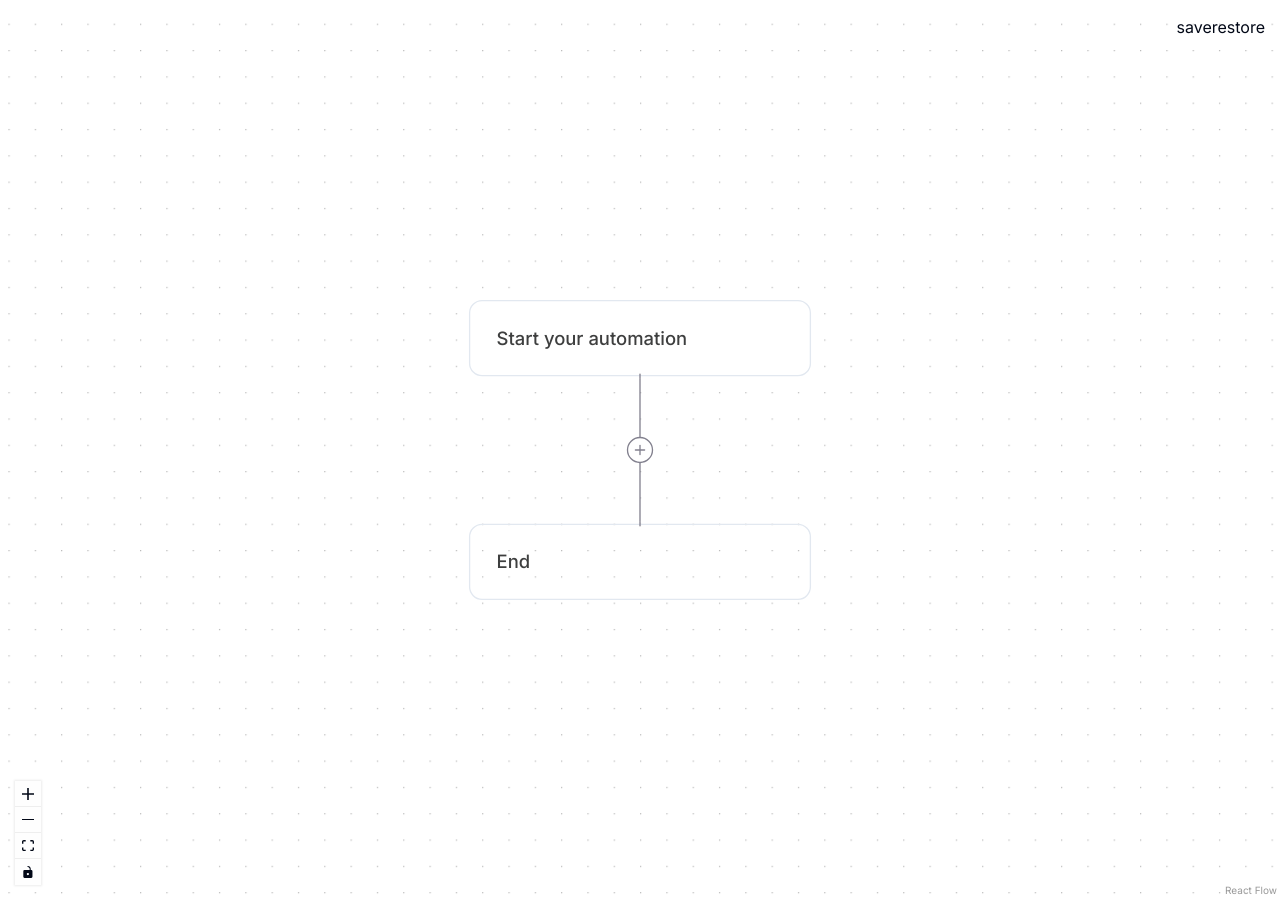
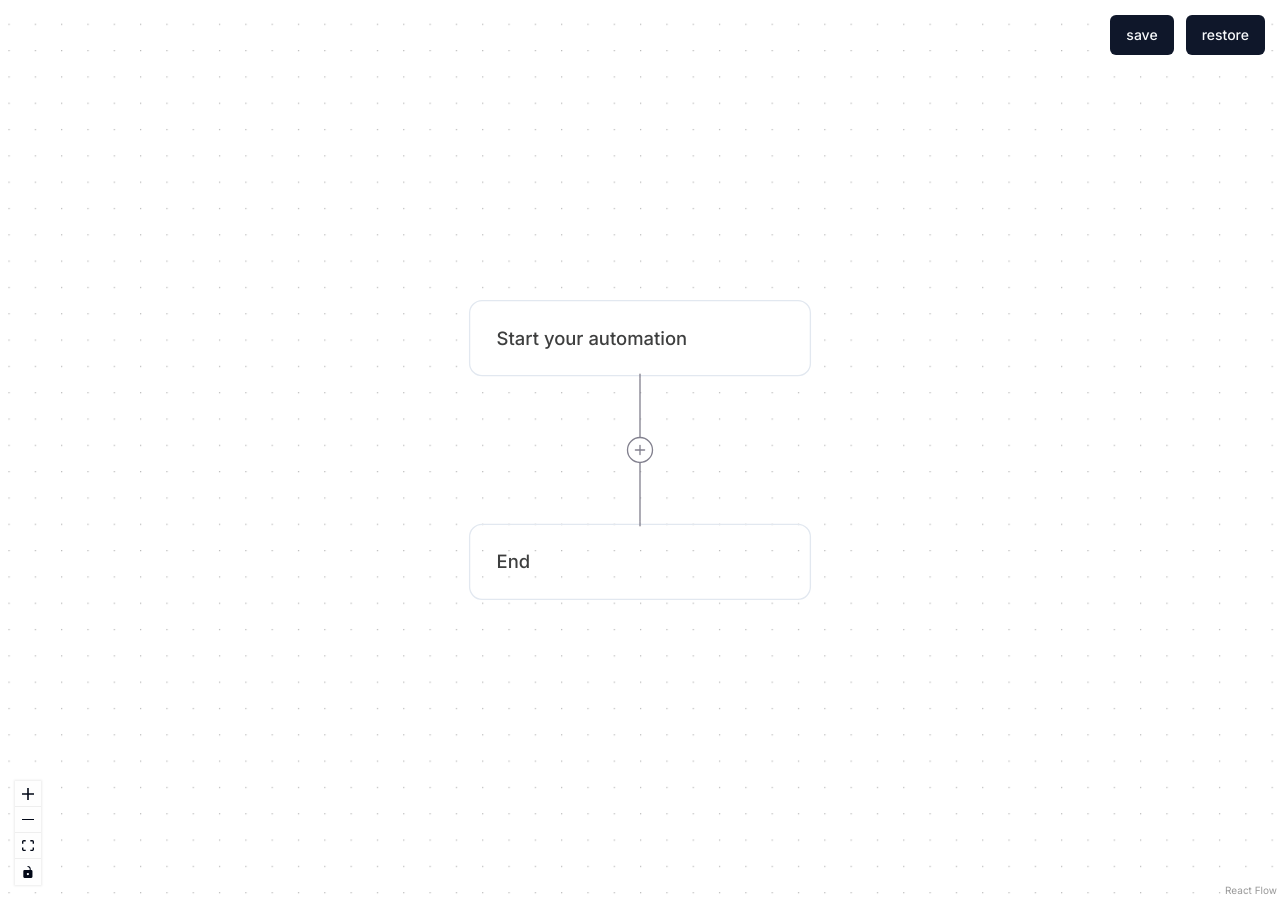
Before and after one commit to devmuhib01/automation-nextjs, a Next.js app: page / in a window 1280 px wide. Built offline with nearby package versions, Linux system fonts and the light colour scheme.

Commit message:
update save button

```diff
--- a/components/Automation/Automation.jsx
+++ b/components/Automation/Automation.jsx
@@ -21,6 +21,7 @@ import { v4 as uuidv4 } from "uuid";
 import _ from "lodash";
 import { useAutomationFlowStore } from "@/store/automationFlowStore";
 import { edgeTypes } from "@/constants/edgeTypes";
+import { Button } from "@/components/ui/button";
 
 const Automation = () => {
   const [nodes, setNodes, onNodesChange] = useNodesState(initialNodes);
@@ -409,8 +410,10 @@ const Automation = () => {
           <Controls />
           <Background color="#aaa" />
           <Panel position="top-right">
-            <button onClick={onSave}>save</button>
-            <button onClick={onRestore}>restore</button>
+            <Button onClick={onSave} className="mr-3">
+              save
+            </Button>
+            <Button onClick={onRestore}>restore</Button>
           </Panel>
         </ReactFlow>
       </div>
```
